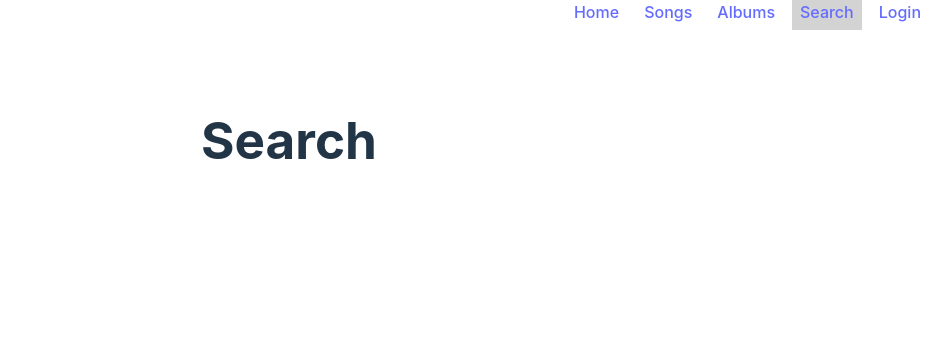
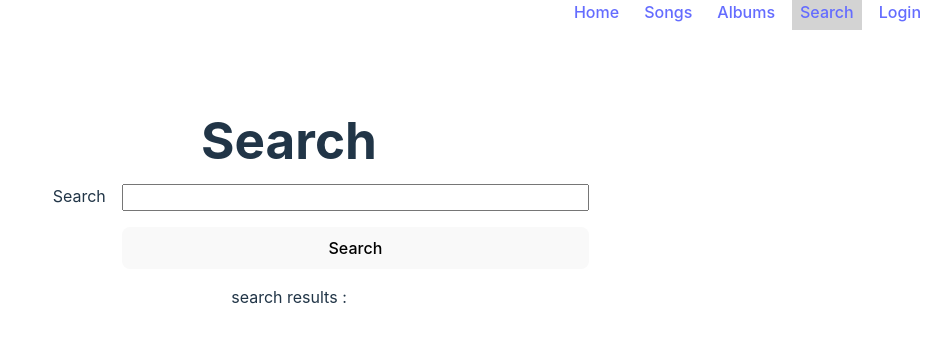
Before and after one commit to kevinjapan/WeeSongs, a Vue app: page /search in a window 1280 px wide. Shown: the top 342 px of the page, without its empty margins (351-1280 px from the left). Built offline with nearby package versions, Linux system fonts and the light colour scheme.

Commit message:
add Search (on-going)

```diff
--- /dev/null
+++ b/src/components/Search/SearchForm/SearchForm.vue
@@ -0,0 +1,27 @@
+<script setup>
+
+// we use Component v-model to implement two-way binding
+const search_term = defineModel()
+
+// although not clear from docs, defining emits makes it function much more easily in the template w/ $emit
+// otherwise have a lot of probs getting this working w/ converting case btwn emit and @.
+const emit = defineEmits(['submitSearchTerm'])
+
+</script>
+
+
+<template>
+
+   <form class="grid form_grid flex_col" @submit.prevent="apply">
+      <label for="title">Search</label>
+      <input id="title" name="title" v-model="search_term" />
+      <div></div>
+      <button @click="$emit('submitSearchTerm')">Search</button>
+   </form>
+
+</template>
+
+
+<style scoped>
+
+</style>
--- /dev/null
+++ b/src/components/Search/SearchResults/SearchResults.vue
@@ -0,0 +1,57 @@
+<script setup>
+import { ref, onUpdated } from 'vue'
+
+const props = defineProps(['search_term'])
+const local_search_term = ref('')
+
+// capture changing search_term props
+onUpdated(() => {
+   local_search_term.value = props.search_term
+})
+
+// get search results from server
+const get_search_results = async() => {
+
+   try {
+      await fetch(`${app_store.app_api}/songs/search/${local_search_term}`,reqInit())
+         .then(response => response.json())
+         .then(data => {
+            // handle response : 401
+            if(data.message) {
+               if(data.message === 'Unauthenticated.') throw 'You need to login to perform this action'
+            }
+            // note, there is inconsistency in packaging from server - cf w/ load_song api response
+            // song.value = data
+            console.log('got list - do something to do : ')
+         })
+         .catch((error) => {
+            throw error
+         })
+   }
+   catch(error) {
+      return {
+         outcome: 'fail',
+         message: error
+      }
+   }
+   return {
+      outcome: 'success',
+      message: 'The song was updated successfully'
+   }
+}
+
+
+
+</script>
+
+
+<template>
+
+   search results : {{ local_search_term }}
+
+</template>
+
+
+<style scoped>
+
+</style>
--- a/src/views/SearchView.vue
+++ b/src/views/SearchView.vue
@@ -1,16 +1,25 @@
 <script setup>
 import { ref } from 'vue'
+import SearchForm from '../components/Search/SearchForm/SearchForm.vue'
+import SearchResults from '../components/Search/SearchResults/SearchResults.vue'
 
-//
+
 // SearchView
-//
 
+const search_term = ref('')
+
+const submit_search_term = () => {
+   console.log('will search with',search_term.value)
+}
 
 </script>
 
 <template>
   <h1>Search</h1>
 
+   <SearchForm v-model="search_term" @submit-search-term="submit_search_term" />
+
+   <SearchResults :search_term="search_term"/>
 </template>
 
 <style scoped>
```
